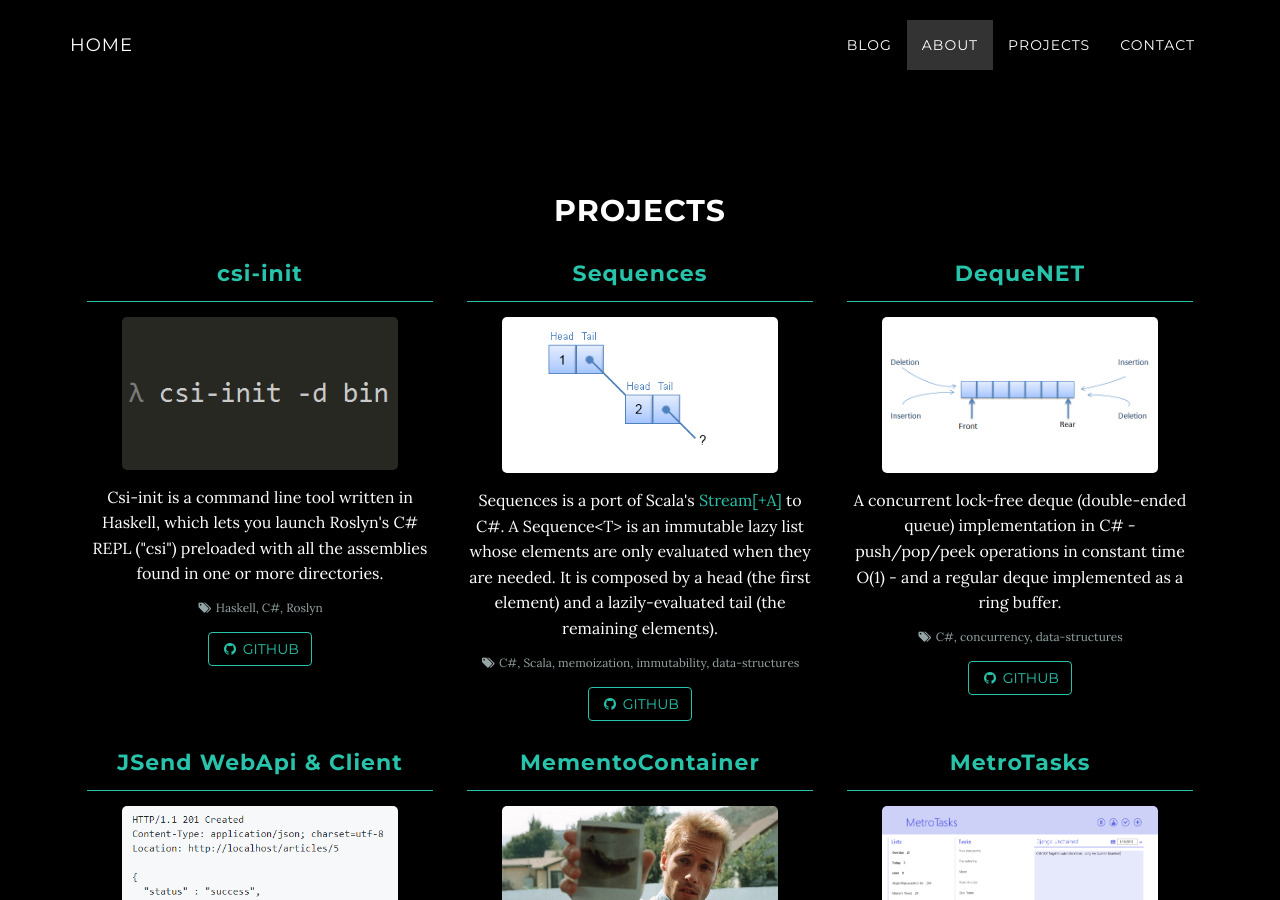
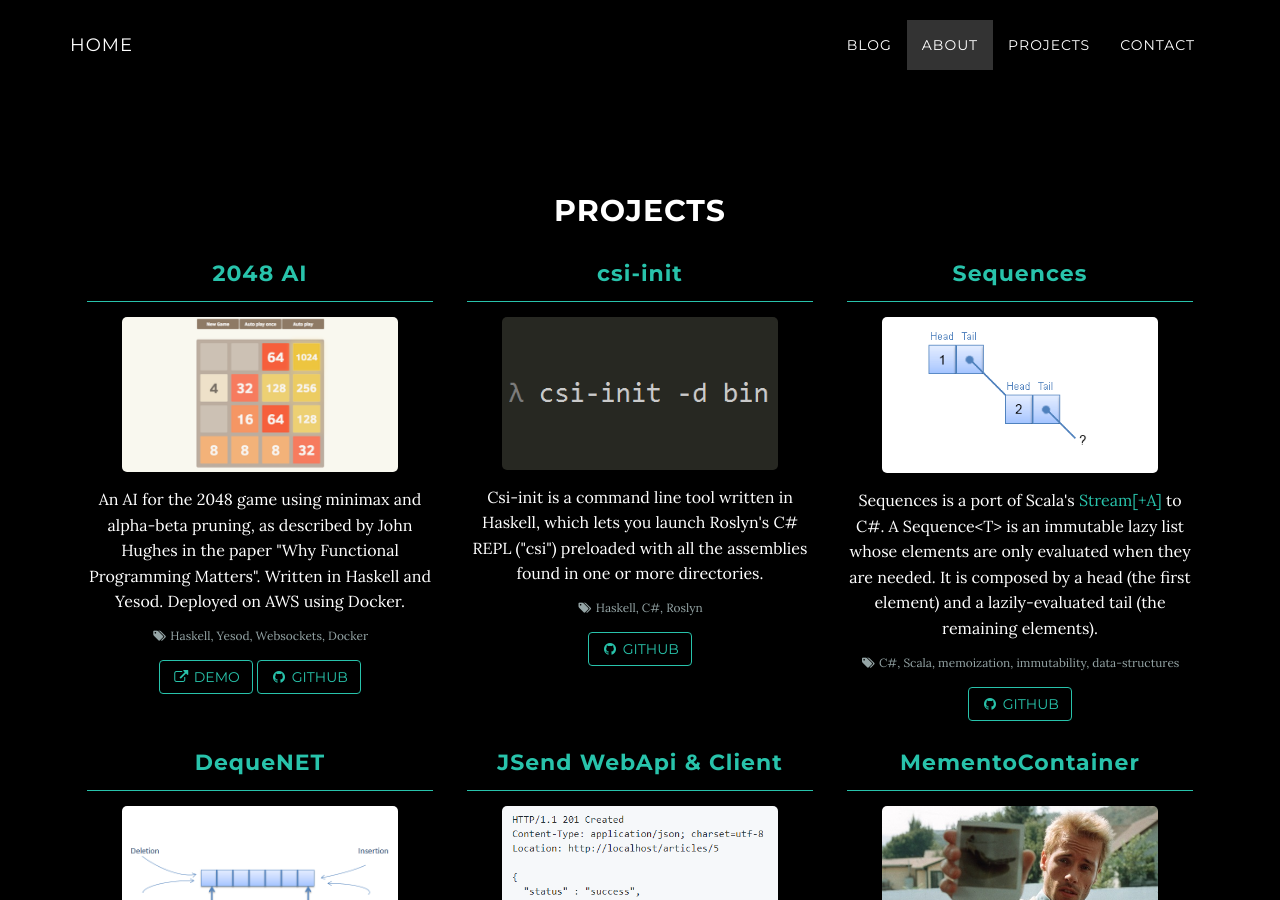
Before and after one commit to dcastro/dcastro.github.io, a Jekyll site: the page index.html, which Jekyll copies as it is, in a window 1280 px wide and 900 px high, scrolled down 1695 px. Built offline with Jekyll 4.4.1, drawn with Linux system fonts in a browser that asks for light colours; nearby versions of some CDN libraries.

Commit message:
Added 2048 project

```diff
--- a/index.html
+++ b/index.html
@@ -132,6 +132,30 @@
     <section id="projects" class="container text-center">
         <h2>Projects</h2>
         <div id="projects-content">
+            <div class="project">
+                <h3>2048 AI</h3>
+                <img src="img/2048.png" alt="2048 AI" />
+                <p class="description">
+                    An AI for the 2048 game using minimax and alpha-beta pruning, as described by John Hughes in
+                    the paper "Why Functional Programming Matters".
+                    Written in Haskell and Yesod. Deployed on AWS using Docker.
+                </p>
+                <small class="tags">
+                    <i class="fa fa-tags fa-fw"></i>
+                    <span>Haskell, Yesod, Websockets, Docker</span>
+                </small>
+                <p class="links">
+                    <a href="https://2048.diogocastro.com/" class="btn btn-default" target="_blank">
+                        <i class="fa fa-external-link fa-fw"></i>
+                        <span class="network-name">Demo</span>
+                    </a>
+                    <a href="https://github.com/dcastro/twenty48" class="btn btn-default" target="_blank">
+                        <i class="fa fa-github fa-fw"></i>
+                        <span class="network-name">GitHub</span>
+                    </a>
+                </p>
+            </div>
+
             <div class="project">
                 <h3>csi-init</h3>
                 <img src="img/csi.png" alt="csi-init" />
```
Also changed, not shown: img/2048.png (added).
